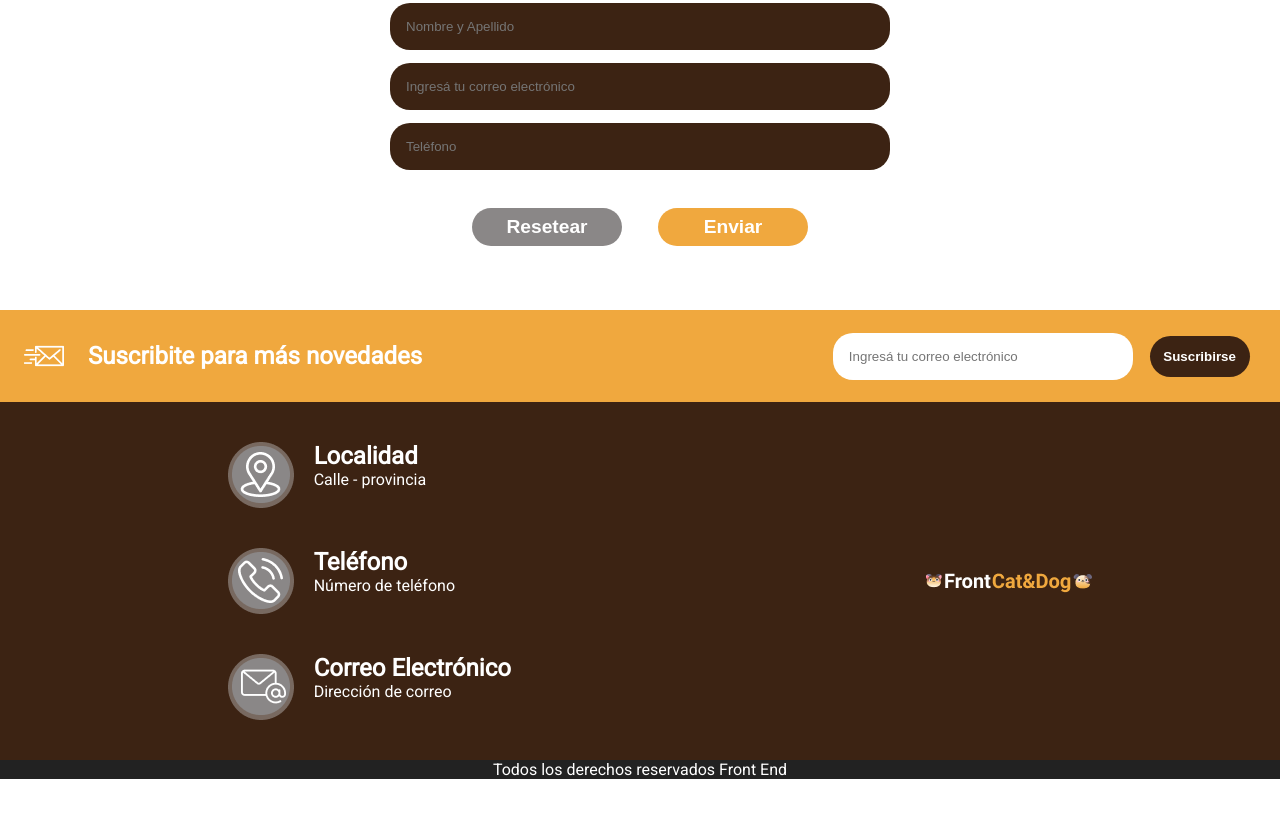
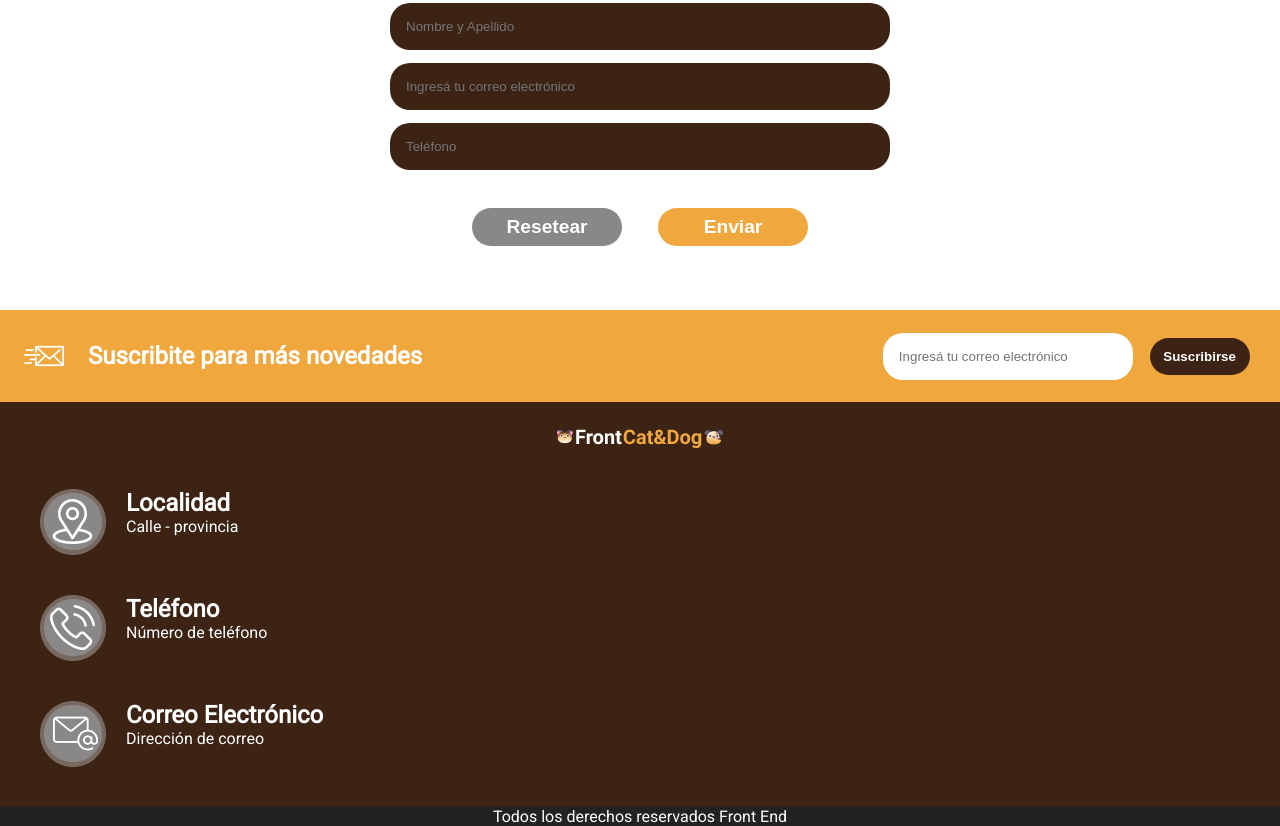
Before and after one commit to EFFM00/pet_shop, a plain HTML site: page index.html in a window 1280 px wide. Shown: the part 1760-2586 px from the top of the page. Before the commit the page ends 2539 px from the top, so only its background shows below. Drawn offline with Linux system fonts and the light colour scheme.

Commit message:
terminado 0.2

```diff
--- a/style2.css
+++ b/style2.css
@@ -101,8 +101,11 @@ ul li{
 
 .textoBanner h2 {
     font-size: 1.2rem;
-    color: #3C2313;
+    background-color: #3C2313;
+    color: #fff;
     margin: 1rem 0;
+    padding: 0.6rem;
+    border-radius: 5px;
 }
 
 .textoBanner a {
@@ -238,7 +241,7 @@ ul li{
 }
 
 .suscripcion form input[type="email"] {
-    width: 300px;
+    width: 250px;
     background-color: white;
     border-radius: 20px;
     padding: 1rem;
@@ -252,10 +255,9 @@ ul li{
     background-color: #3C2313;
     color: white;
     border-radius: 25px;
-    padding: 0.8rem;
+    padding: 0.7rem;
     border: none;
     margin: 0.4rem;
-    font-weight: 500;
     font-weight: 700;
 }
 
@@ -272,6 +274,8 @@ ul li{
     display: flex;
     justify-content: space-around;
     background-color: #3C2313;
+    flex-direction: column-reverse;
+    padding-top: 1.5rem;
 }
 
 .subcontacto {
@@ -290,9 +294,6 @@ ul li{
     color: white;
     text-align: center;
 }
-
-
-
 
 
 @media screen and (min-width: 1024px) {
@@ -335,4 +336,8 @@ ul li{
         padding: 1rem 1.5rem;
     }
 
+    .contacto {
+        flex-direction: rox;
+    }
+
 }
```
